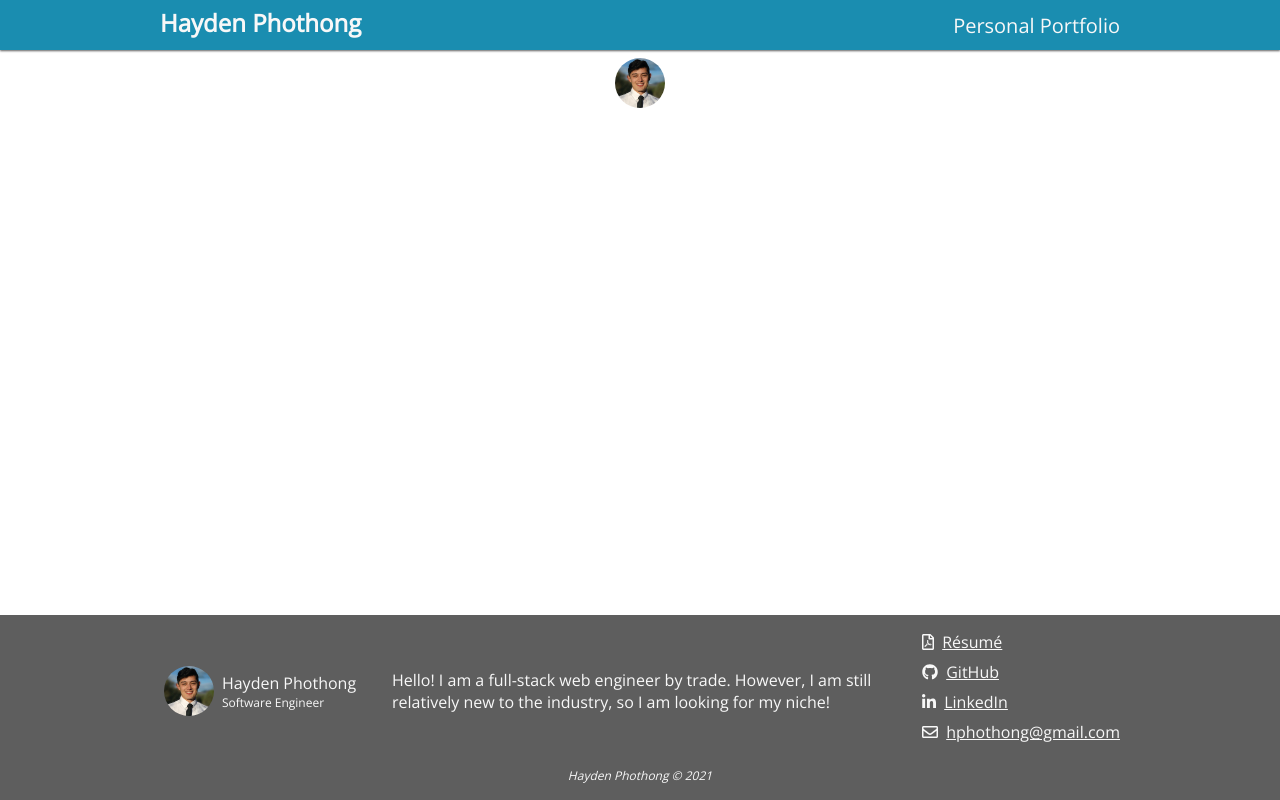
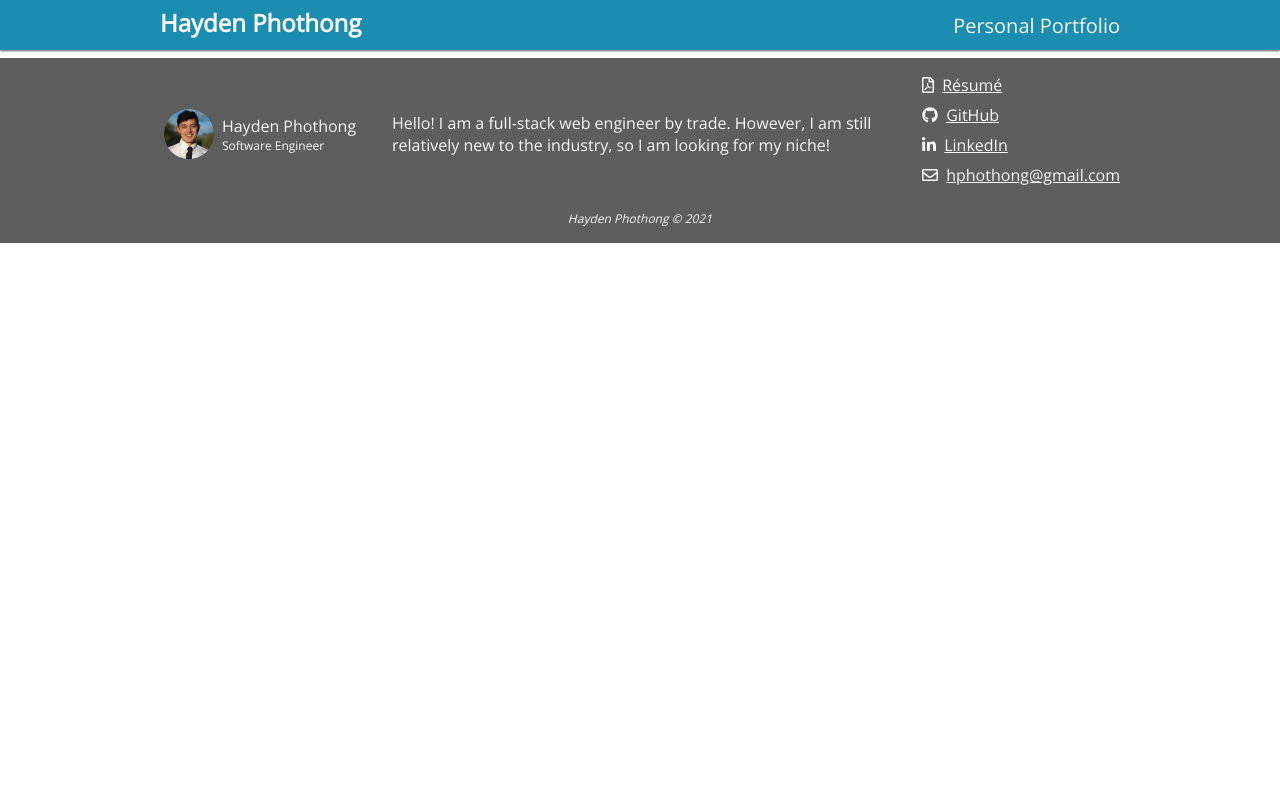
Before and after one commit to haypho/info, a React app: page / in a window 1280 px wide. Built offline with nearby package versions, Linux system fonts and the light colour scheme.

Commit message:
Remove app-content component in favor of features

```diff
--- a/src/components/app-content/AppContent.scss
+++ /dev/null
@@ -1,3 +0,0 @@
-.app-content {
-  flex: 1;
-}
--- a/src/components/app-content/AppContent.tsx
+++ /dev/null
@@ -1,12 +0,0 @@
-import './AppContent.scss';
-import React from 'react';
-import Avatar from '../avatar';
-import Container from '../container';
-
-const AppContent: React.FC = () => (
-  <Container className="app-content">
-    <Avatar src="/assets/images/profile.jpg" alt="profile" />
-  </Container>
-);
-
-export default AppContent;
--- a/src/components/app-content/index.ts
+++ /dev/null
@@ -1,4 +0,0 @@
-import AppContent from './AppContent';
-
-export * from './AppContent';
-export default AppContent;
--- a/src/features/App.tsx
+++ b/src/features/App.tsx
@@ -1,12 +1,10 @@
 import React from 'react';
 import AppFooter from './app-footer/AppFooter';
 import AppHeader from '../components/app-header';
-import AppContent from '../components/app-content';
 
 const App: React.FC = () => (
   <>
     <AppHeader />
-    <AppContent />
     <AppFooter />
   </>
 );
```
